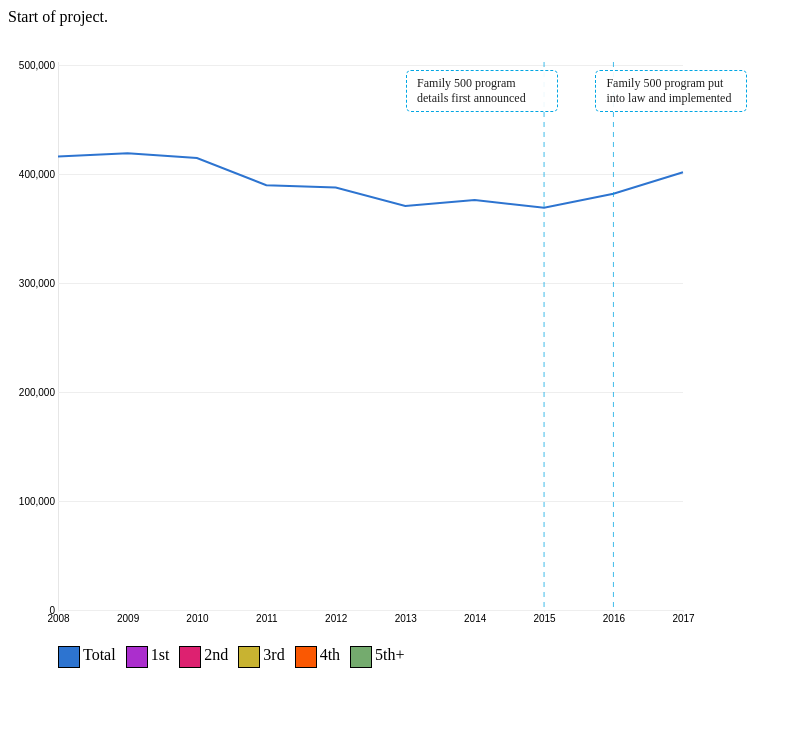
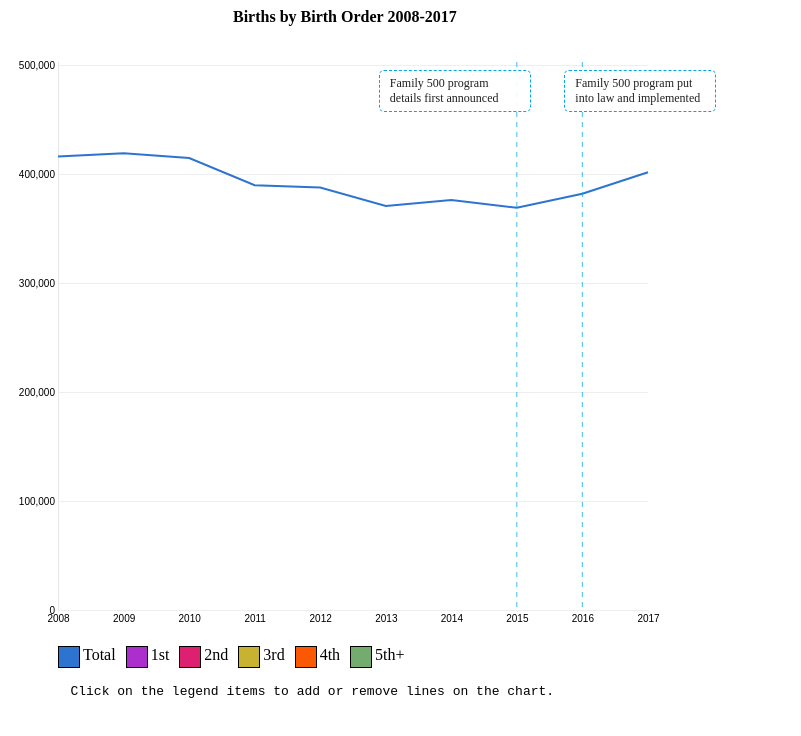
Before and after one commit to paultaraszka/paultaraszka.github.io, a website: page example.html in a window 1280 px wide. Shown: the whole page, without its empty margins (0-801 px from the left). Drawn offline with nearby package versions, Linux system fonts and the light colour scheme.

Commit message:
Spacing, formatting, etc.

```diff
--- a/chartexample.js
+++ b/chartexample.js
@@ -368,7 +368,7 @@ var data = [
 
     margin = {
       top: 20,
-      right: 125,
+      right: 160,
       bottom: 20,
       left: 50
     };
@@ -441,6 +441,8 @@ var data = [
     var tooltip = d3.select(parent)
       .append('div')
       .attr('class', 'd3-tooltip hidden');
+
+    var tooltip1, tooltip2;
 
 
     var mousemoveFunc = function(d, i) {
@@ -708,21 +710,31 @@ var data = [
 
 
 
-      var tooltip1 = d3.select(parent)
+      tooltip1 = d3.select(parent)
       .append('div')
-      .attr("id","thing1")
-      .attr('class', 'annotation')
+      .classed('annotation', true)
+      //.classed('d3-focuspoint',true)
+      //.classed('hidden',true)
       .html("Family 500 program details first announced")
         .style('left', (xz(announceYear) - 80) + 'px')
         .style('top', (margin.top + 50) + 'px');
 
-      var tooltip2 = d3.select(parent)
+      if (((xz(announceYear))-110) > width) {
+        tooltip1.classed("hidden",true);
+      };
+
+      tooltip2 = d3.select(parent)
       .append('div')
-      .attr("id","thing1")
-      .attr('class', 'annotation')
+      .classed('annotation', true)
+      //.classed('d3-focuspoint',true)
+      //.classed('hidden',true)
       .html("Family 500 program put into law and implemented")
         .style('left', (xz(startYear) +40) + 'px')
         .style('top', (margin.top + 50) + 'px');
+
+      if (((xz(startYear))-110) > width) {
+        tooltip2.classed("hidden",true);
+      };
       //lines.append("div")
         //.classed("annotation", true)
         //.style('left', 20 + 'px')
--- a/example.css
+++ b/example.css
@@ -80,3 +80,7 @@ display:none;
     transform:translate(0,0);
     pointer-events:none;
 }
+.text-stuff
+{
+    padding-left: 225px;
+}
--- a/example.html
+++ b/example.html
@@ -6,11 +6,14 @@
 </head>
 <body>
     <script src="//d3js.org/d3.v4.min.js"></script>
-    <p>
-        Start of project.
+    <p class="text-stuff">
+    <b>Births by Birth Order 2008-2017</b>
     </p>
     <div id="chart-id" class="line-chart"></div>
     <ul class="legend"></ul>
     <script src="chartexample.js"></script>
+    <p>
+    <pre>&#9;Click on the legend items to add or remove lines on the chart.</pre>
+    </p>
 </body>
 </html>
```
